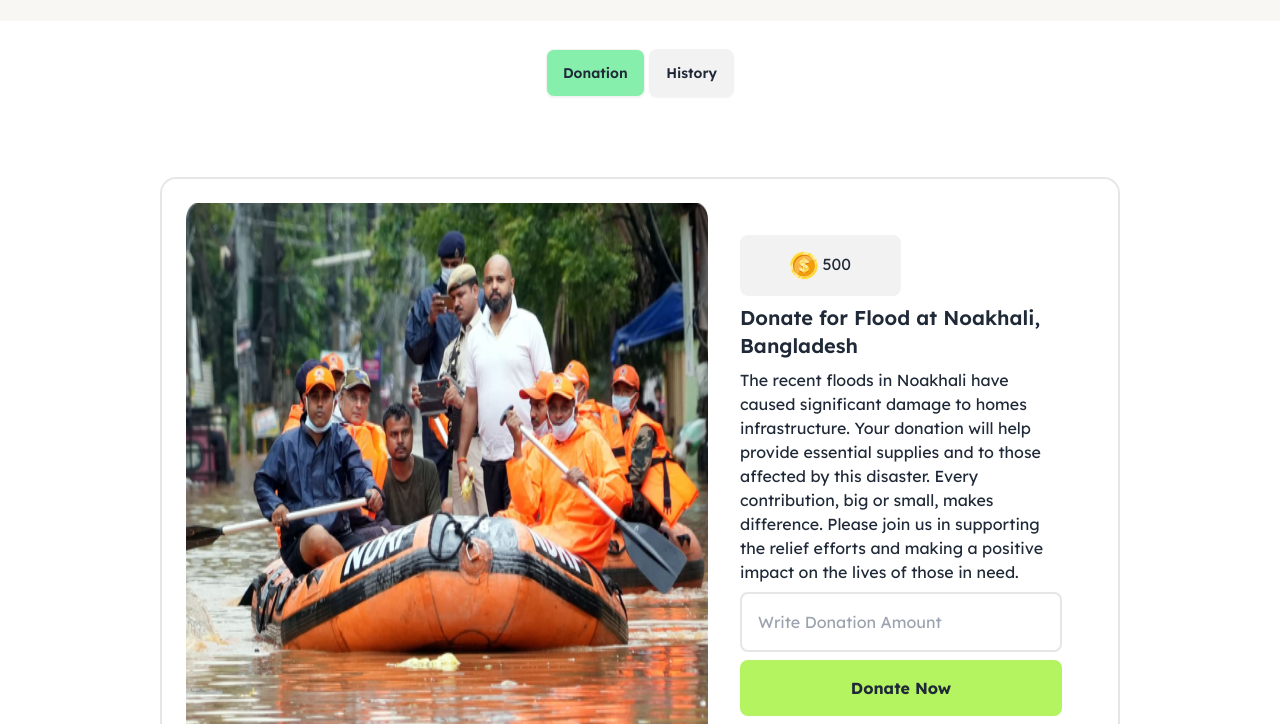
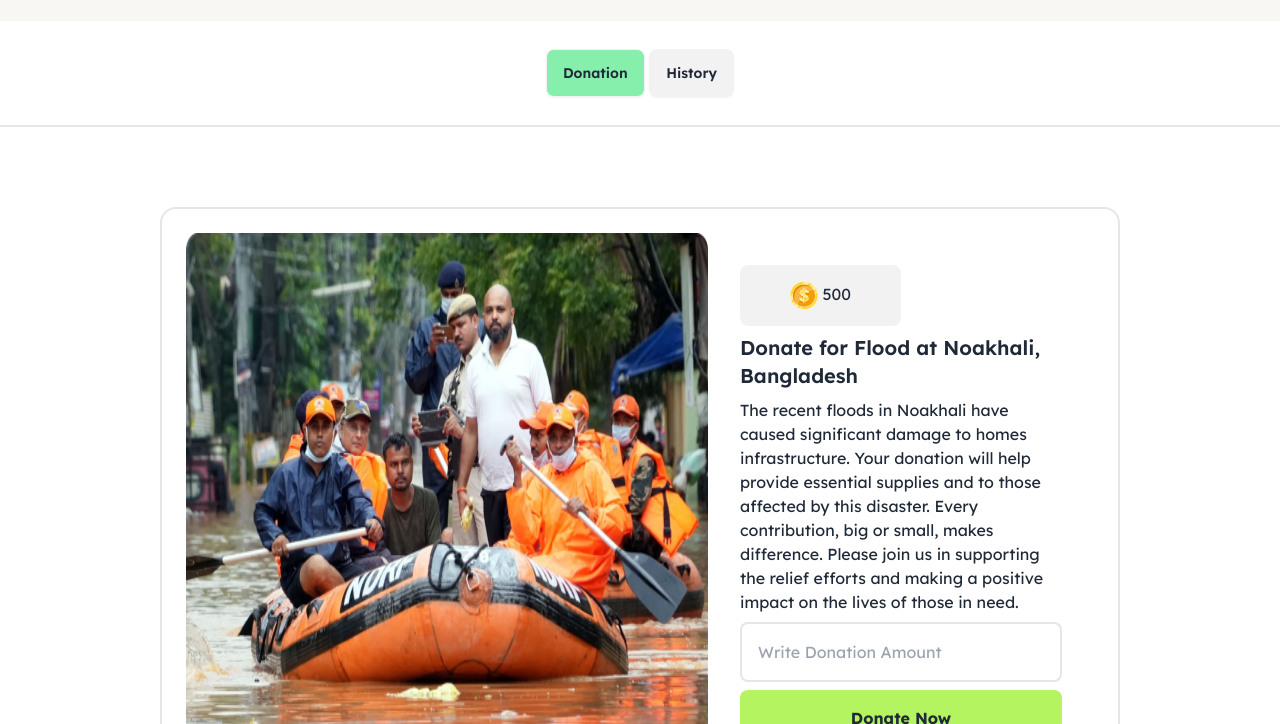
Before and after one commit to MarufIbneeMijan/assingment-5, a plain HTML site: page index.html in a window 1280 px wide. Shown: the part 76-800 px from the top of the page. Drawn offline with nearby package versions, Linux system fonts and the light colour scheme.

Commit message:
all done some modification

```diff
--- a/index.html
+++ b/index.html
@@ -19,12 +19,15 @@
             font-family:Lexend;
             box-sizing: border-box;
         }
+        header{
+          border-bottom: 2px solid #1111111a;
+        }
       </style>
 </head>
 <body id="body">
 
    <!-- Header Section Start here  -->
-    <header class="mb-20 sticky top-0 z-10 ">
+    <header class="mb-20 sticky top-0 z-10">
         <section class="">
             <div class="navbar bg-base-100 lg:flex lg:flex-row flex flex-col justify-around bg-[#F9F7F3] p-6 ">
                 <div class="lg:navbar-start">
```
